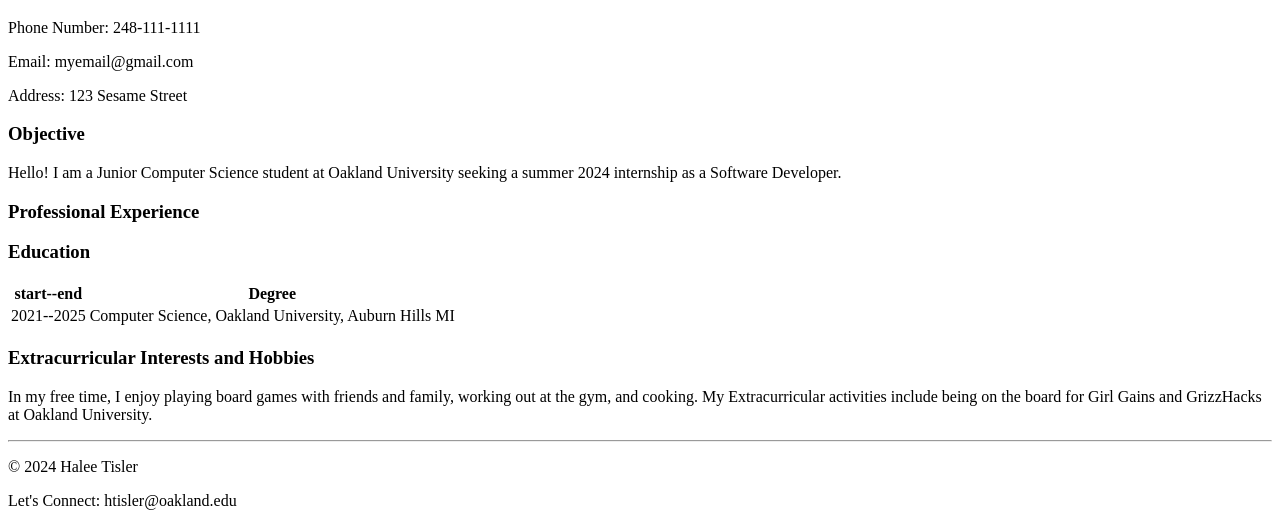
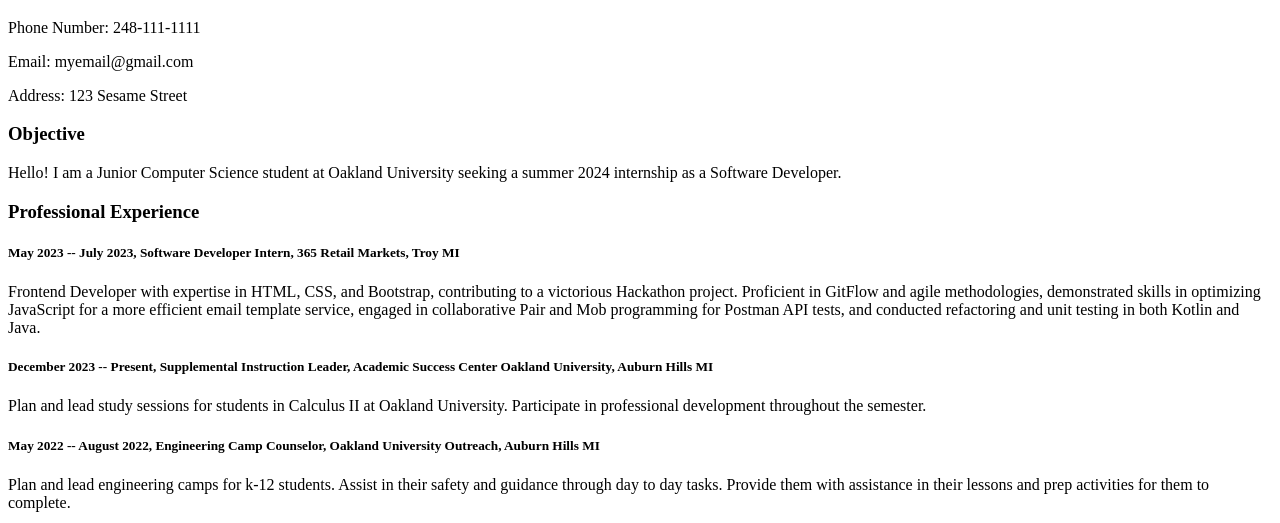
Before and after one commit to halee-t/haleetisler_hw1TH_csi3150_ws2023, a plain HTML site: page haleeTisler_portfolio_website/html/my_resume.html in a window 1280 px wide. Shown: the part 251-774 px from the top of the page. Drawn offline with Linux system fonts and the light colour scheme.

Commit message:
adding experience section

```diff
--- a/haleeTisler_portfolio_website/html/my_resume.html
+++ b/haleeTisler_portfolio_website/html/my_resume.html
@@ -32,6 +32,42 @@
     </section>
     <section class="experience">
       <h3>Professional Experience</h3>
+      <section class="job">
+        <h5>
+          May 2023 -- July 2023, Software Developer Intern, 365 Retail Markets,
+          Troy MI
+        </h5>
+        <p>
+          Frontend Developer with expertise in HTML, CSS, and Bootstrap,
+          contributing to a victorious Hackathon project. Proficient in GitFlow
+          and agile methodologies, demonstrated skills in optimizing JavaScript
+          for a more efficient email template service, engaged in collaborative
+          Pair and Mob programming for Postman API tests, and conducted
+          refactoring and unit testing in both Kotlin and Java.
+        </p>
+      </section>
+      <section class="job">
+        <h5>
+          December 2023 -- Present, Supplemental Instruction Leader, Academic
+          Success Center Oakland University, Auburn Hills MI
+        </h5>
+        <p>
+          Plan and lead study sessions for students in Calculus II at Oakland
+          University. Participate in professional development throughout the
+          semester.
+        </p>
+      </section>
+      <section class="job">
+        <h5>
+          May 2022 -- August 2022, Engineering Camp Counselor, Oakland
+          University Outreach, Auburn Hills MI
+        </h5>
+        <p>
+          Plan and lead engineering camps for k-12 students. Assist in their
+          safety and guidance through day to day tasks. Provide them with
+          assistance in their lessons and prep activities for them to complete.
+        </p>
+      </section>
     </section>
     <section class="education">
       <h3>Education</h3>
```
